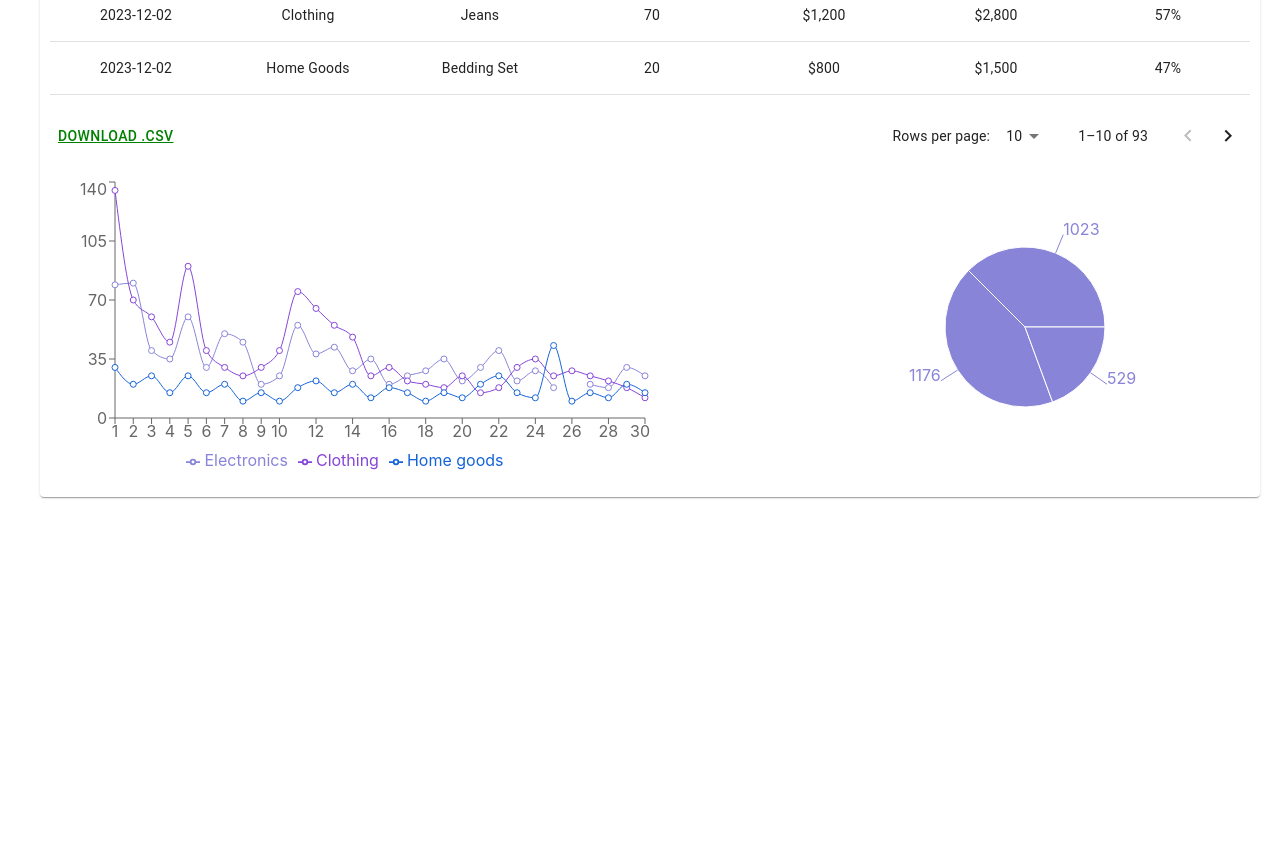
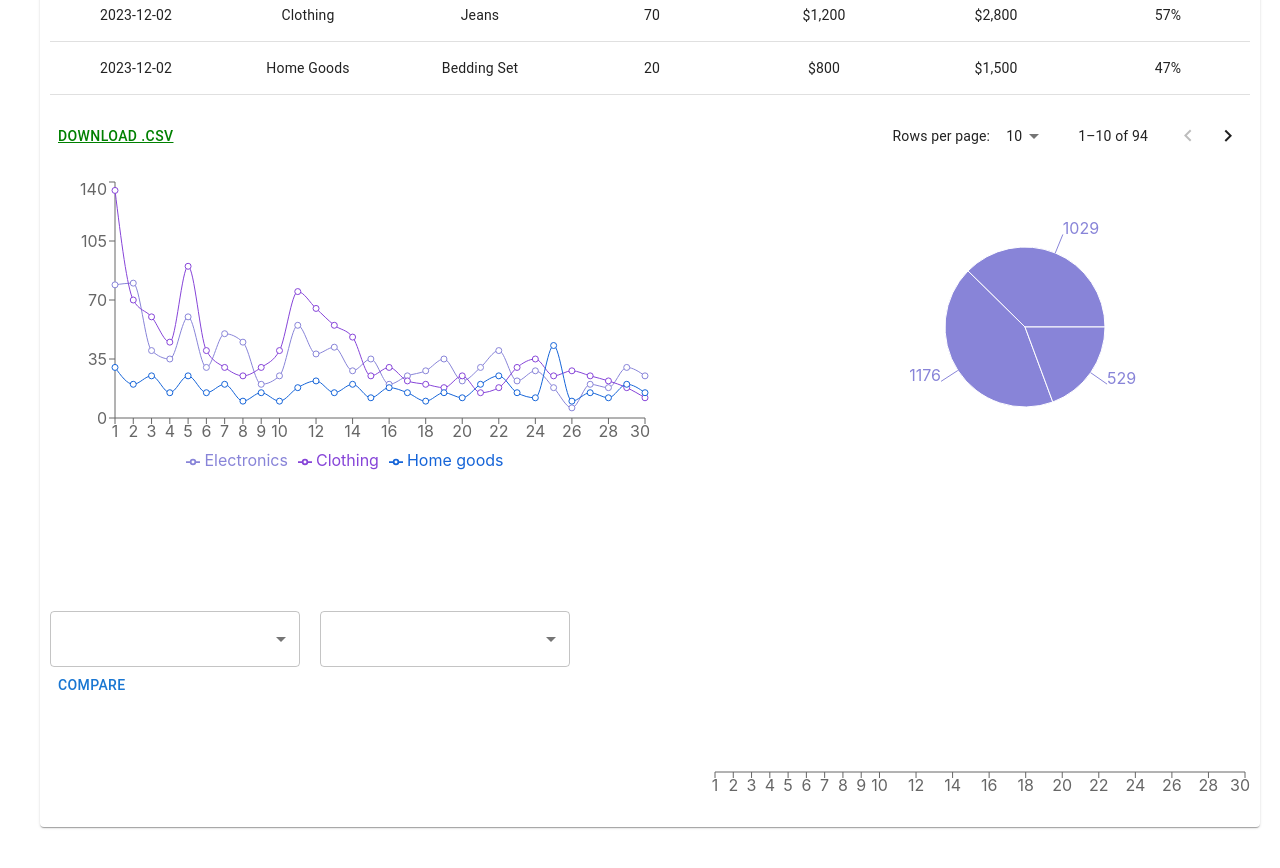
Before and after one commit to polinavafik/dashboard, a React (Vite) app: page / in a window 1280 px wide. Shown: the part 620-1488 px from the top of the page. Before the commit the page ends 1169 px from the top, so only its background shows below. Built offline with nearby package versions, Linux system fonts and the light colour scheme.

Commit message:
feat: comparison

```diff
--- a/src/App.jsx
+++ b/src/App.jsx
@@ -6,6 +6,7 @@ import {
   selectTableData,
   selectSortOptions,
   selectFilters,
+  compareProducts,
 } from "./app/TableDataSlice";
 import { DatePickComponent } from "../src/components/DatePickComponent";
 import SelectComponent from "../src/components/SelectComponent";
@@ -15,6 +16,7 @@ import { LineChartComponent } from "../src/components/LineChartComponent";
 import { Button, Paper } from "@mui/material";
 import "./App.css";
 import { TableComponent } from "../src/components/TableComponent";
+import ProductComparison from "./components/ProductComparison";
 
 function App() {
   const dispatch = useDispatch();
@@ -39,6 +41,11 @@ function App() {
   const handleClearFilters = () => {
     dispatch(clearFilters());
   };
+
+  const handleProductCompare = selectedProducts => {
+    dispatch(compareProducts({ products: selectedProducts }));
+  };
+
   return (
     <Paper sx={{ width: "100%", overflow: "hidden", padding: "20px 10px" }}>
       <div
@@ -77,6 +84,22 @@ function App() {
         <LineChartComponent data={tableData} />
         <PieChartComponent data={tableData} />
       </div>
+
+      <div
+        style={{
+          paddingTop: "30px",
+          display: "flex",
+          flexDirection: "row",
+          justifyContent: "center",
+          alignItems: "center",
+          gap: "10px",
+        }}
+      >
+        <ProductComparison
+          tableData={tableData}
+          onCompare={handleProductCompare}
+        />
+      </div>
     </Paper>
   );
 }
--- a/src/app/TableDataSlice.js
+++ b/src/app/TableDataSlice.js
@@ -13,6 +13,7 @@ const initialState = {
     day: null,
     category: "All",
   },
+  productsToCompare: [],
 };
 
 const TableDataSlice = createSlice({
@@ -86,13 +87,20 @@ const TableDataSlice = createSlice({
       }),
         (state.tableData = state.originData.slice());
     },
+
+    compareProducts: (state, action) => {
+      state.productsToCompare = action.payload.products;
+    },
   },
 });
 
-export const { toggleSort, setFilter, clearFilters } = TableDataSlice.actions;
+export const { toggleSort, setFilter, clearFilters, compareProducts } =
+  TableDataSlice.actions;
 
 export const selectTableData = state => state.tableData.tableData;
 export const selectSortOptions = state => state.tableData.sortOptions;
 export const selectFilters = state => state.tableData.filters;
+export const selectProductsToCompare = state =>
+  state.tableData.productsToCompare;
 
 export default TableDataSlice.reducer;
--- /dev/null
+++ b/src/components/CompareLineChart.jsx
@@ -0,0 +1,37 @@
+/* eslint-disable react/prop-types */
+import { LineChart, Line, XAxis, YAxis, Tooltip, Legend } from "recharts";
+import { prepareCompareLineChartData } from "../utils/prepareCompareLineChartData";
+import { useSelector } from "react-redux";
+import { selectProductsToCompare } from "../app/TableDataSlice";
+
+export const CompareLineChartComponent = ({ data }) => {
+  const productsToCompare = useSelector(selectProductsToCompare);
+  const [product1, product2] = productsToCompare;
+
+  const preparedData = prepareCompareLineChartData(data, productsToCompare);
+
+  return (
+    <LineChart width={600} height={300} data={preparedData}>
+      <XAxis dataKey="day" />
+      <YAxis />
+      <Tooltip />
+      <Legend />
+      {productsToCompare.length && (
+        <>
+          <Line
+            type="monotone"
+            dataKey={product1.name}
+            name={product1.name}
+            stroke="#8884d8"
+          />
+          <Line
+            type="monotone"
+            dataKey={product2.name}
+            name={product2.name}
+            stroke="#1564d8"
+          />
+        </>
+      )}
+    </LineChart>
+  );
+};
--- /dev/null
+++ b/src/components/ProductComparison.jsx
@@ -0,0 +1,54 @@
+/* eslint-disable react/prop-types */
+import { useState } from "react";
+import { Button, Select, MenuItem } from "@mui/material";
+
+import { CompareLineChartComponent } from "./CompareLineChart";
+
+const ProductComparison = ({ tableData, onCompare }) => {
+  const [selectedProduct1, setSelectedProduct1] = useState("");
+  const [selectedProduct2, setSelectedProduct2] = useState("");
+
+  const handleCompare = () => {
+    if (selectedProduct1 && selectedProduct2) {
+      onCompare([selectedProduct1, selectedProduct2]);
+    }
+  };
+
+  return (
+    <>
+      <div>
+        <Select
+          sx={{ width: "250px", marginRight: "20px" }}
+          value={selectedProduct1}
+          onChange={e => setSelectedProduct1(e.target.value)}
+        >
+          {tableData.map(product => (
+            <MenuItem key={product.id} value={product}>
+              {product.name}
+            </MenuItem>
+          ))}
+        </Select>
+
+        <Select
+          sx={{ width: "250px" }}
+          value={selectedProduct2}
+          onChange={e => setSelectedProduct2(e.target.value)}
+        >
+          {tableData.map(product => (
+            <MenuItem key={product.id} value={product}>
+              {product.name}
+            </MenuItem>
+          ))}
+        </Select>
+
+        <Button onClick={handleCompare}>Compare</Button>
+      </div>
+
+      <div>
+        <CompareLineChartComponent data={tableData} />
+      </div>
+    </>
+  );
+};
+
+export default ProductComparison;
--- a/src/utils/data.js
+++ b/src/utils/data.js
@@ -644,6 +644,14 @@ export const tableData = [
   },
   {
     date: "2023-12-26",
+    category: "Electronics",
+    name: "Apple Watch",
+    sold: 6,
+    revenue: 3000,
+    cost: 900,
+  },
+  {
+    date: "2023-12-26",
     category: "Home Goods",
     name: "Wall Art",
     sold: 10,
--- /dev/null
+++ b/src/utils/prepareCompareLineChartData.js
@@ -0,0 +1,40 @@
+export function prepareCompareLineChartData(data, selectedProducts) {
+  const preparedData = {};
+
+  data.forEach(item => {
+    const { date, sold, name } = item;
+    const day = new Date(date).getDate();
+
+    if (!preparedData[day]) {
+      preparedData[day] = {};
+    }
+
+    if (!preparedData[day][name]) {
+      preparedData[day][name] = 0;
+    }
+
+    preparedData[day][name] += sold;
+  });
+
+  const resultArray = Object.entries(preparedData).map(([day, products]) => {
+    const resultObject = { day: day };
+    selectedProducts.forEach(product => {
+      resultObject[product.name] = products[product.name] || 0;
+    });
+    return resultObject;
+  });
+  console.log(resultArray);
+  return resultArray;
+}
+
+// resultObject example{
+// 1: {Coffee Maker: 30, Laptop: 50, Mic: 6, PC: 23, Skirt: 25, Sweater: 10, T-Shirt: 100}
+// 2: {Smartphone: 80, Jeans: 70, Bedding Set: 20}
+// 3: {Headphones: 40, Dress: 60, Blender: 25}
+// }
+
+// resultArray example (when selectedProducts =[Cookware Set, Dress] ) [
+//   {day: '1', Cookware Set: 0, Dress: 0},
+//  {day: '2', Cookware Set: 0, Dress: 0},
+//   {day: '3', Cookware Set: 0, Dress: 60},
+// ]
```
Also changed, not shown: 1 other file (tests, documents, lock files or other folders).
